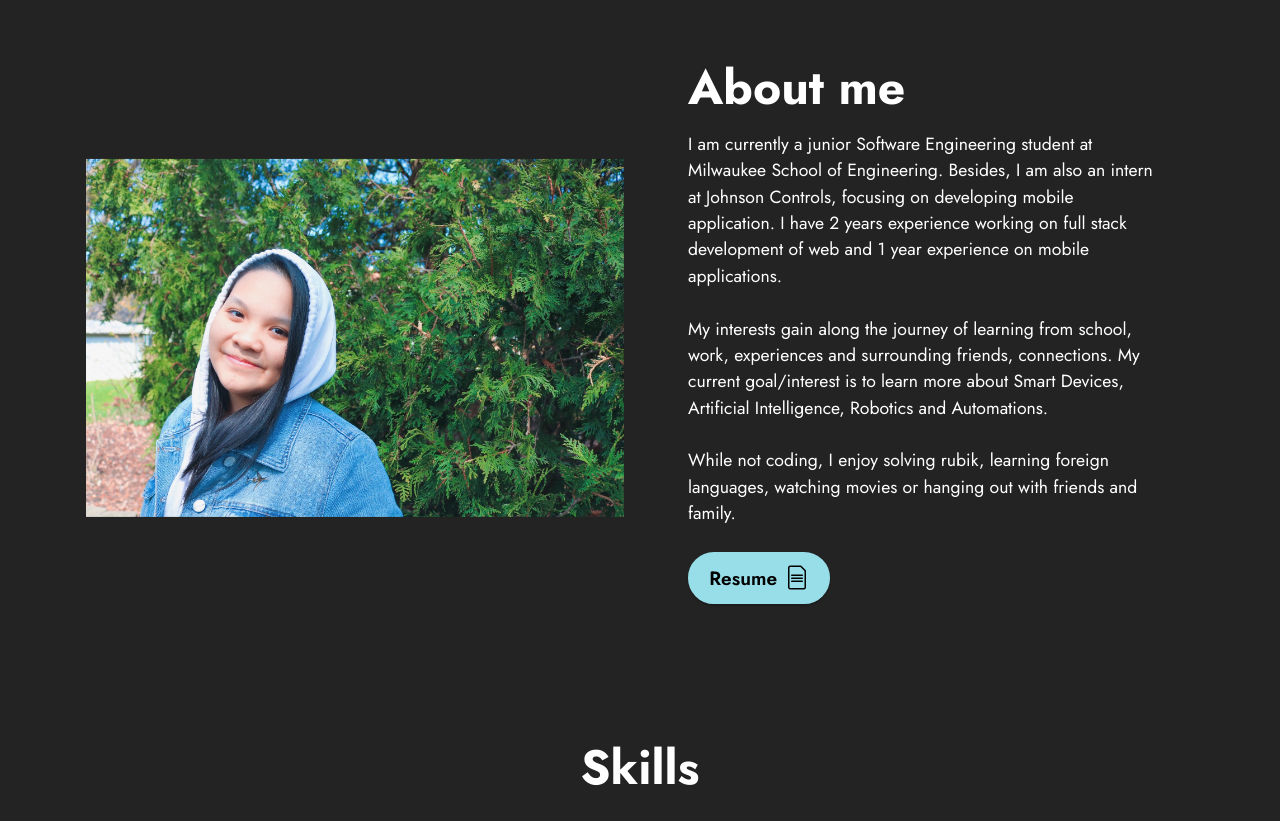
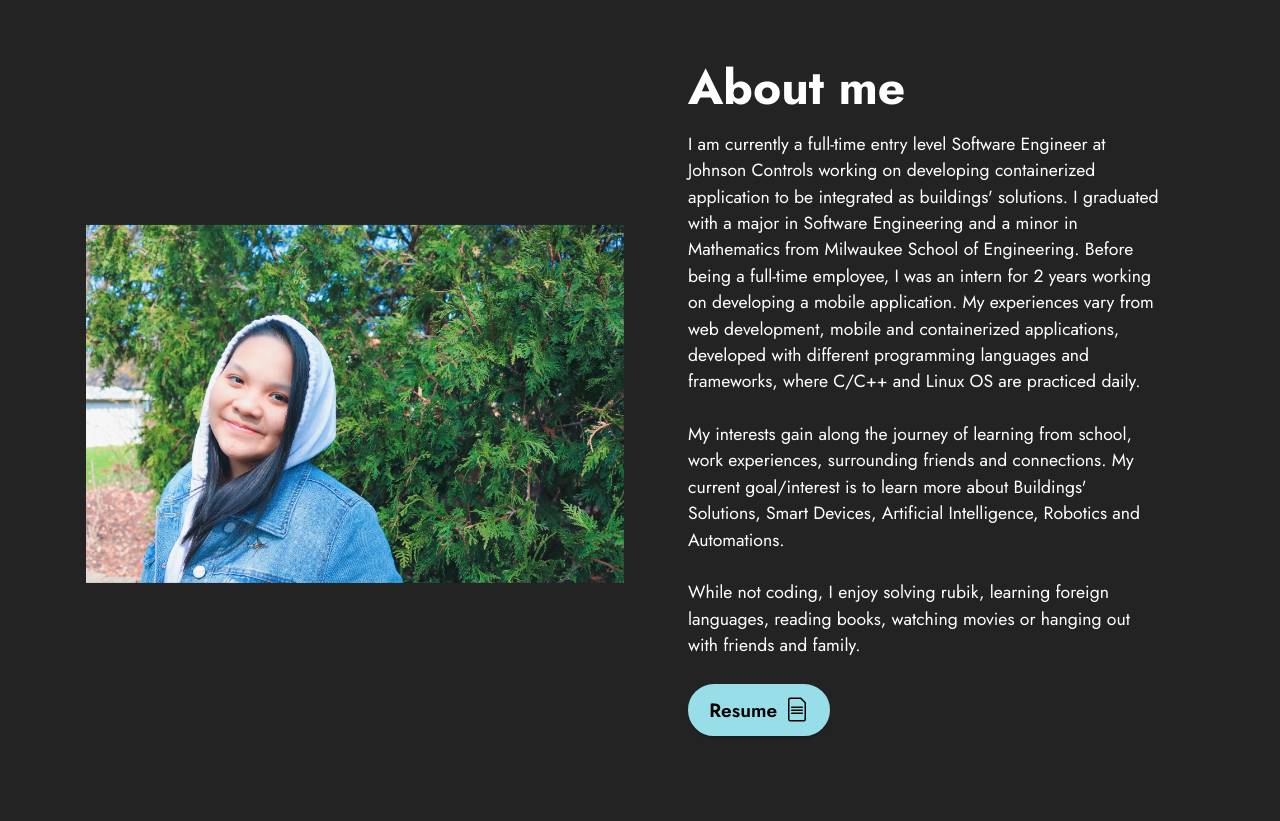
Before and after one commit to teegitit/teegitit.github.io, a plain HTML site: page index.html in a window 1280 px wide. Shown: the part 802-1623 px from the top of the page. Drawn offline with Linux system fonts and the light colour scheme; files whose address does not match are found by name.

Commit message:
Updated bio.

```diff
--- a/index.html
+++ b/index.html
@@ -127,17 +127,20 @@
                 <div class="col-12 col-md">
                     <div class="text-wrapper">
                         <h1 class="mbr-section-title mbr-fonts-style mb-3 display-2"><strong>About me</strong></h1>
-                        <p class="mbr-text mbr-fonts-style display-7">I am currently a junior Software Engineering
-                            student at Milwaukee School of Engineering. Besides, I am also an intern at Johnson
-                            Controls, focusing on developing mobile application. I have 2 years experience working on
-                            full stack development of web and 1 year experience on mobile applications.&nbsp;<br><br>My
-                            interests gain along the journey of learning from school, work, experiences and surrounding
-                            friends, connections. My current goal/interest is to learn more about Smart Devices,
+                        <p class="mbr-text mbr-fonts-style display-7">
+                            I am currently a full-time entry level Software Engineer at Johnson Controls working on developing containerized application
+                             to be integrated as buildings' solutions. I graduated with a major in Software Engineering and a minor in Mathematics
+                             from Milwaukee School of Engineering. Before being a full-time employee, I was an intern for 2 years
+                             working on developing a mobile application. My experiences vary from web development, mobile and containerized applications,
+                             developed with different programming languages and frameworks, where C/C++ and Linux OS are practiced daily.
+                            &nbsp;<br><br>
+                            My interests gain along the journey of learning from school, work experiences, surrounding
+                            friends and connections. My current goal/interest is to learn more about Buildings' Solutions, Smart Devices,
                             Artificial Intelligence, Robotics and Automations.<br><br>While not coding, I enjoy solving
-                            rubik, learning foreign languages, watching movies or hanging out with friends and family.
+                            rubik, learning foreign languages, reading books, watching movies or hanging out with friends and family.
                         </p>
                         <div class="mbr-section-btn mt-3"><a class="btn btn-success display-4"
-                                href="assets/files/Nov2023Resume.pdf"><span
+                                href="assets/files/Nov2023Resume.pdf" target="_blank"><span
                                     class="mbrib-file mbr-iconfont mbr-iconfont-btn"></span>Resume</a></div>
                     </div>
                 </div>
```
